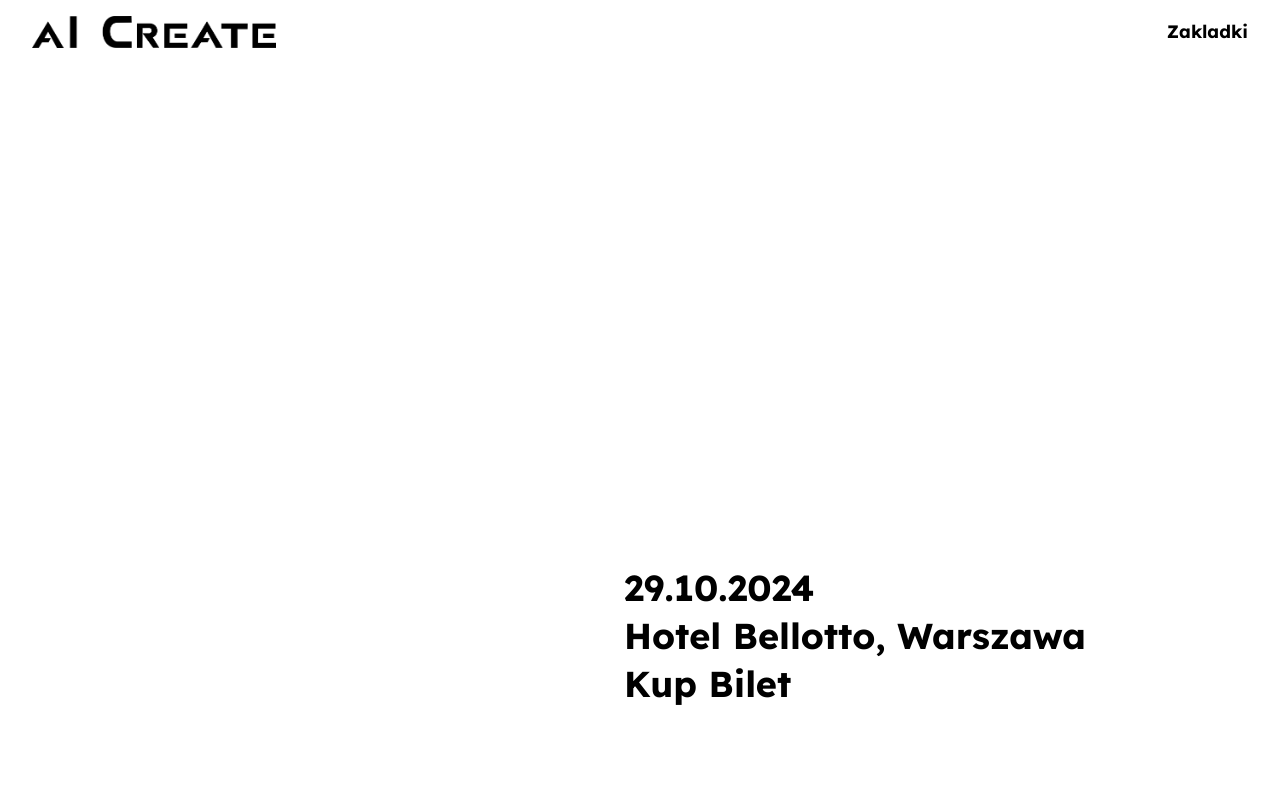
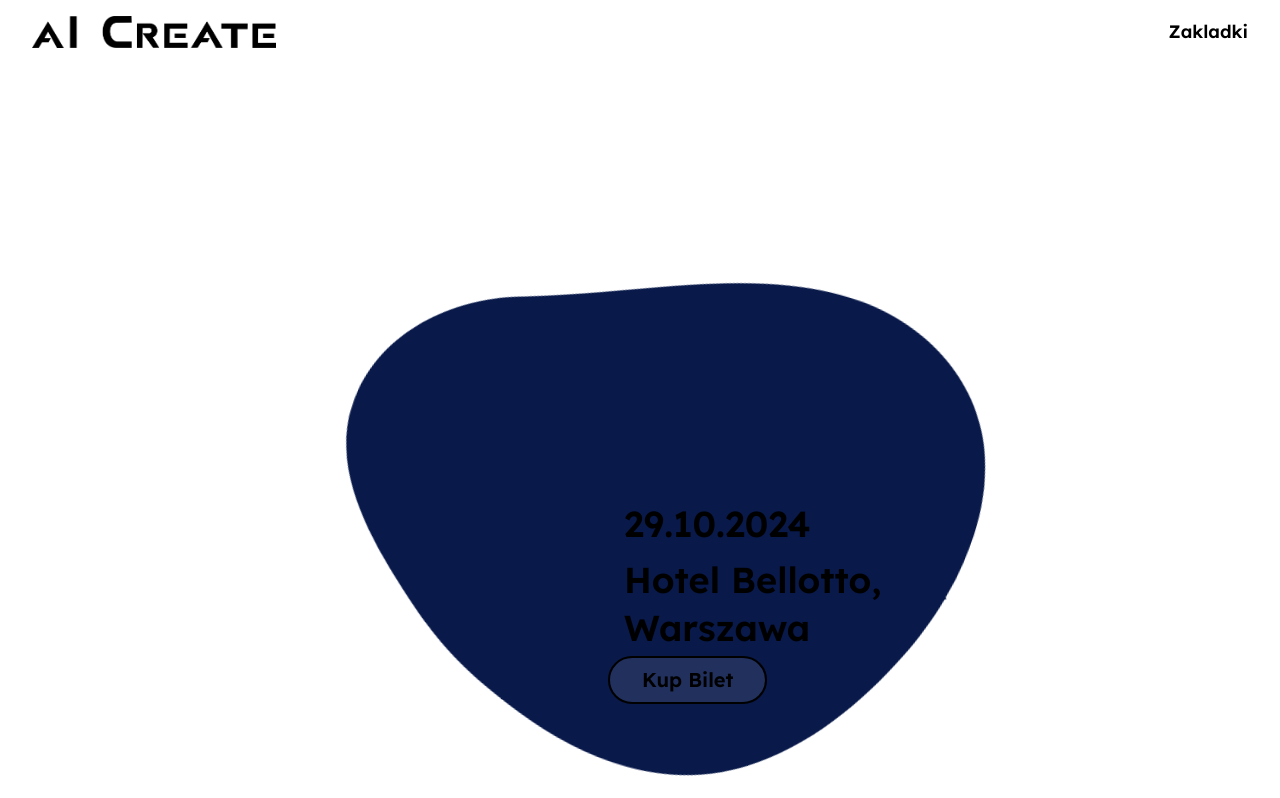
Before and after one commit to k0wal45/ai-create-conference, a Next.js app: page / in a window 1280 px wide. Shown: the top 798 px of the page. Built offline with nearby package versions, Linux system fonts and the light colour scheme.

Commit message:
blob addition but still in developemnt but have to commit to shwocase

```diff
--- a/app/layout.tsx
+++ b/app/layout.tsx
@@ -6,7 +6,6 @@
 
 const font = Lexend({
   subsets: ["latin"],
-  weight: ["100", "200", "300", "400", "700", "800", "900"],
 });
 
 export const metadata: Metadata = {
--- /dev/null
+++ b/components/Hero/Blob.css
@@ -0,0 +1,30 @@
+.blob {
+  position: absolute;
+  top: 0;
+  left: 1/2;
+  width: 30rem;
+  z-index: -1;
+  animation: move 10s ease-in-out infinite;
+  transform-origin: 50% 50%;
+}
+
+@keyframes move {
+  0% {
+    transform: scale(1) translate(50%, 30%);
+  }
+  24% {
+    transform: scale(0.8, 1) translate(70%, 30%) rotate(100deg);
+  }
+  50% {
+    transform: scale(1.1, 0.8) translate(40%, 30%) rotate(160deg);
+  }
+  60% {
+    transform: scale(1.3) translate(80%, 40%) rotate(80deg);
+  }
+  80% {
+    transform: scale(1.3) translate(60%, 40%) rotate(30deg);
+  }
+  100% {
+    transform: scale(1) translate(50%, 30%);
+  }
+}
--- /dev/null
+++ b/components/Hero/Blob.tsx
@@ -0,0 +1,17 @@
+import "./Blob.css";
+
+const Blob = () => {
+  return (
+    <div className="blob fill-primary">
+      <svg
+        version="1.1"
+        xmlns="http://www.w3.org/2000/svg"
+        viewBox="0 0 310 350"
+      >
+        <path d="M156.4,339.5c31.8-2.5,59.4-26.8,80.2-48.5c28.3-29.5,40.5-47,56.1-85.1c14-34.3,20.7-75.6,2.3-111  c-18.1-34.8-55.7-58-90.4-72.3c-11.7-4.8-24.1-8.8-36.8-11.5l-0.9-0.9l-0.6,0.6c-27.7-5.8-56.6-6-82.4,3c-38.8,13.6-64,48.8-66.8,90.3c-3,43.9,17.8,88.3,33.7,128.8c5.3,13.5,10.4,27.1,14.9,40.9C77.5,309.9,111,343,156.4,339.5z" />
+      </svg>
+    </div>
+  );
+};
+
+export default Blob;
--- a/components/Hero/Hero.tsx
+++ b/components/Hero/Hero.tsx
@@ -1,16 +1,22 @@
 import Link from "next/link";
 import React from "react";
+import Blob from "./Blob";
 
 const Hero = () => {
   return (
-    <header className="h-screen p-4 lg:py-24 pt-16 w-full">
+    <header className="h-screen p-4 lg:py-24 pt-16 relative w-full overflow-hidden">
       <div className="sm:w-1/2 lg:min-w-[40rem] flex flex-col items-start justify-end h-full sm:float-right text-4xl gap-2 font-semibold">
         <p>29.10.2024</p>
-        <p>Hotel Bellotto, Warszawa</p>
-        <Link href="" className="">
+        <p className="mt-2">Hotel Bellotto,</p>
+        <p>Warszawa</p>
+        <Link
+          href=""
+          className="py-2 px-8 border-black border-2 rounded-full text-xl bg-white/10 hover:scale-105 duration-200 md:-translate-x-4"
+        >
           Kup Bilet
         </Link>
       </div>
+      <Blob />
     </header>
   );
 };
```
